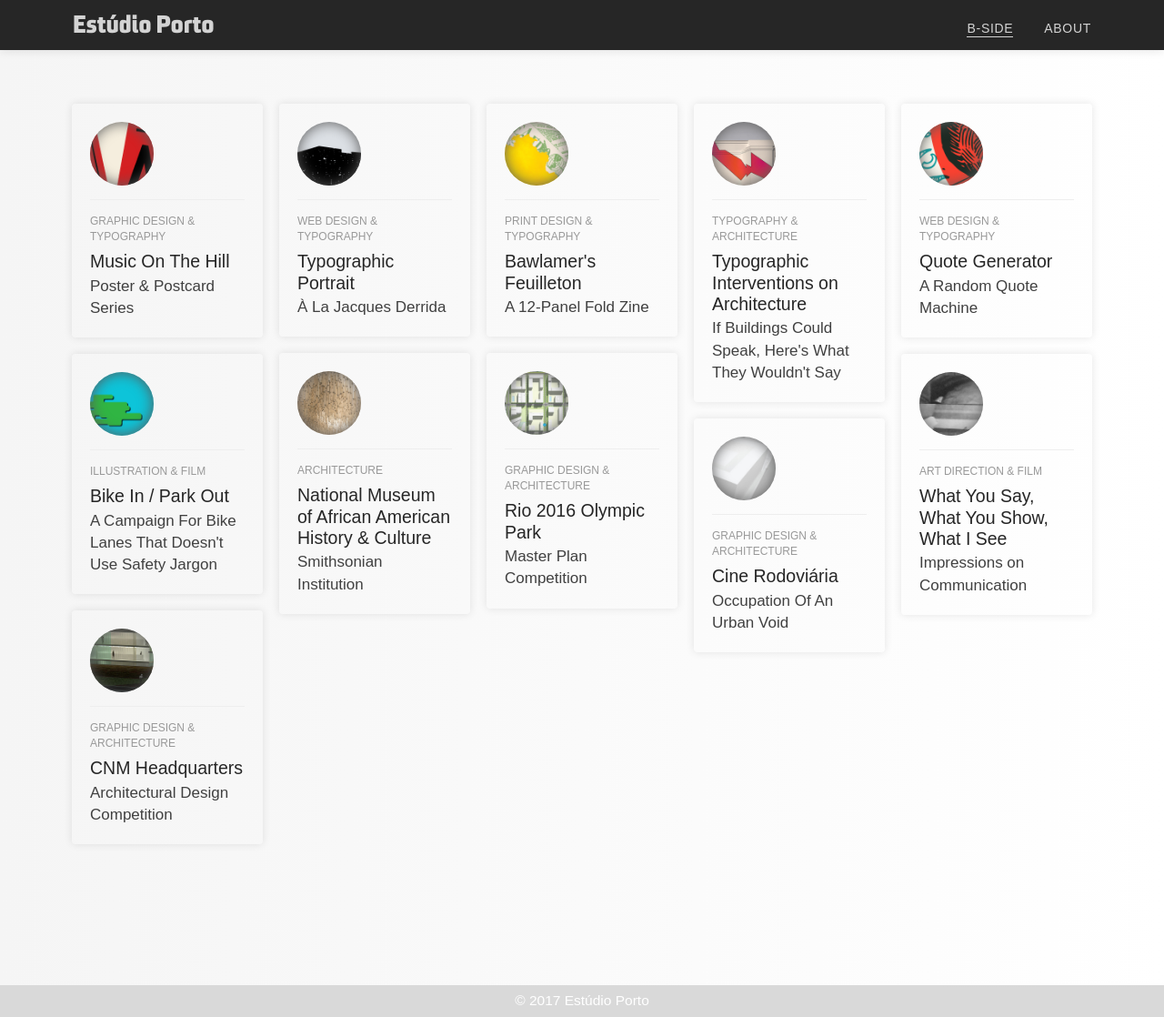
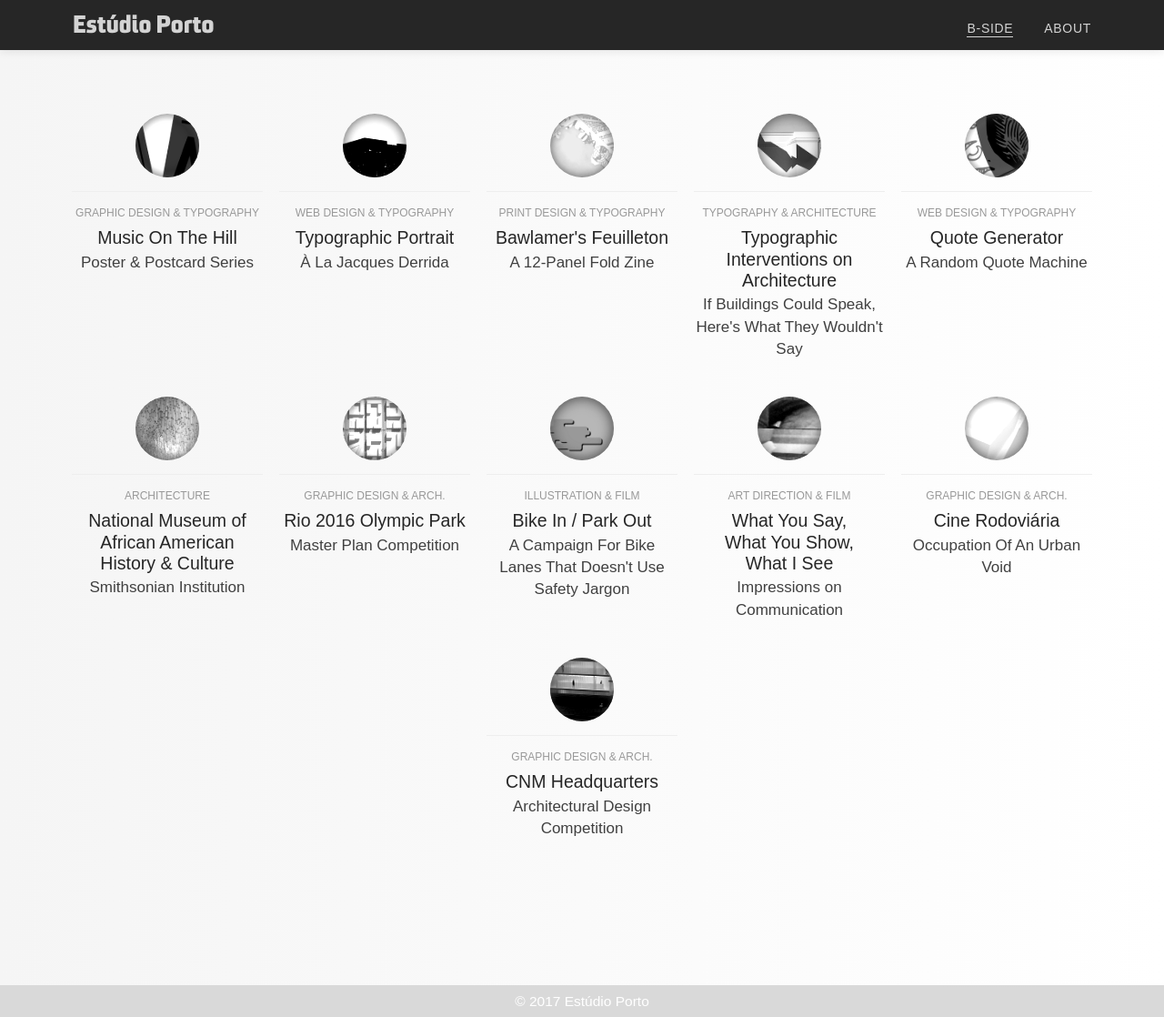
Before and after one commit to carolineportugal/estudioporto, a Jekyll site: the page built from b-side/index.html, in a window 1280 px wide and 1118 px high. Shown: the whole window at 91% size. Built offline with Jekyll 4.4.1, drawn with Linux system fonts in a browser that asks for light colours; nearby versions of some CDN libraries; some web fonts are replaced.

Commit message:
removes masonry style

```diff
--- a/_b-side/cine-rodoviaria.html
+++ b/_b-side/cine-rodoviaria.html
@@ -5,7 +5,7 @@ subtitle: Occupation Of An Urban Void
 season: Spring 2008
 image: cine-rodoviaria.png
 order: 2
-category: Graphic Design & Architecture
+category: Graphic Design & Arch.
 description: "<span class=\"italic\">Final Graduation Project in Architecture & Urban Planning School. Awarded top honors.</i>
 
 <p>This project consists of an architectural intervention in a downtown bus terminal in the city of Brasília, a World Heritage Site, that hides within its structure immense empty, unused, dead spaces in the heart of the city. The intervention consists of three underground buildings interconnected through a wide circulation artery. The main access ramp is located in the wide open-air atrium, where open-air movie showings take place. The fluidity of the ramp contrasts with the orthogonal shapes of the buildings. This elevated pathway penetrates all three buildings, creating a democratic atmosphere where people can freely circulate. The first building is a library—and its façade a large movie screen. In-between buildings there are large underground plazas that function as 'breathing spaces’. The walls of these plazas are intended to be used by graffiti artists, so talented local artists get a chance to showcase their work. The second and third buildings are the film school and the cinema complex, respectively. Two vertical towers, the only visible part of the project from the ground, house elevators and stairs.</p>
--- a/_b-side/cnm-headquarters.html
+++ b/_b-side/cnm-headquarters.html
@@ -5,7 +5,7 @@ subtitle: Architectural Design Competition
 season: Spring 2010
 image: cnm-headquarters.png
 order: 1
-category: Graphic Design & Architecture
+category: Graphic Design & Arch.
 description: "<span class=\"italic\">As Co-author & Architectural Designer at Andre Luque Arquitetura.</span>
 
 <p>The <span class=\"italic\">parti pris</span> takes advantage of the existing topography to create a building that is integrated with the site, having a controlled visual impact by reinforcing its longitudinal axis and keeping a low height, thus respecting the surrounding buildings and natural environment. The overall building block was deconstructed in order to accommodate different programatic needs in different levels while assuring spatial and visual fluidity between the various spaces through inter-connected ramps. Leisure and social areas were transferred to the top and rooftop of the building, instead of the ground floor where these spaces are commonly located, thus creating a unique interaction with the building's surroundings.</p>
--- a/_b-side/rio-2016-olympic-park.html
+++ b/_b-side/rio-2016-olympic-park.html
@@ -4,7 +4,7 @@ title: Rio 2016 Olympic Park
 subtitle: Master Plan Competition
 season: Summer 2013
 order: 5
-category: Graphic Design & Architecture
+category: Graphic Design & Arch.
 image: rio-2016-olympics.png
 description: "<span class=\"italic\">As Architectural Designer at Davis Brody Bond. Full design team composed of: Davis Brody Bond/Aedas + Arup + Fletcher Priest Architects + Grimshaw Architects + Field Operations.</span>
 
--- a/_sass/_b-side.scss
+++ b/_sass/_b-side.scss
@@ -14,14 +14,11 @@ $transition-time:.2s;
   min-height: calc(100% - 3.5rem);
 
   .projects-wrapper{
-    max-width:100%;
+    display:flex;
+    flex-wrap: wrap;
+    justify-content: center;
     padding-top:calc(5rem + 55px);
     padding-bottom:14rem;
-  }
-
-  .grid{
-    margin: 0 auto;
-    max-width:100%;
   }
 
   .project-link{
@@ -29,20 +26,25 @@ $transition-time:.2s;
     transition: $transition-time;
 
     &:hover{
-        .project {
-          background:#fff;
-        }
+      .image{
+         filter: contrast(1) grayscale(0);
+       }
+       h4,
+       .subtitle,
+       .type {
+        opacity: .8;
+      }
     }
 
   }
 
   .project{
-    margin:.9rem;
+    margin:0rem 0.9rem;
+    text-align: center;
+    padding-top:2rem;
     width:210px;
-    height:auto;
-    padding:2rem;
-    box-shadow: 0px 0px 10px 0px rgba(0, 0, 0, .1);
-    border-radius:4px;
+    text-align: center;
+    margin-bottom:2rem;
 
     .image{
       position:relative;
@@ -50,6 +52,8 @@ $transition-time:.2s;
       width:70px;
       border-radius: 50%;
       transition: $transition-time;
+      margin:0 auto;
+      filter: contrast(1.5) grayscale(1);
     }
 
     .image-shadow{
@@ -87,7 +91,6 @@ $transition-time:.2s;
       font-size:17px;
       @include regular();
       color:lighten(#000, 25%);
-      margin-bottom:0;
     }
 
   }
--- a/b-side/index.html
+++ b/b-side/index.html
@@ -7,13 +7,13 @@ layout: default
   <h2 class="hidden-page-name">B-side</h2>
 
   <div class="container">
-    <div class="projects-wrapper grid">
+    <div class="projects-wrapper">
 
       {% assign sorted_projects = (site.b-side | sort: 'order' | reverse ) %}
       {% for project in sorted_projects %}
 
         <a class="project-link" href="{{ site.baseurl}}{{ project.url }}">
-          <div class="project grid-item">
+          <div class="project">
             <div class="image" style="background: url('{{ site.baseurl}}/media/b-side/thumbs/{{ project.image }}'); background-position:center;
             background-size: cover;"><div class="image-shadow"></div></div>
             <hr>
@@ -29,19 +29,3 @@ layout: default
   </div>
 
 </section>
-
-<script src="{{ site.baseurl}}/js/masonry.pkgd.min.js"></script>
-<script>
-
-  $(document).ready(function() {
-
-    $('.grid').masonry({
-    // options
-    itemSelector: '.grid-item',
-    columnWidth: '.grid-item',
-    fitWidth: true
-    });
-
-  });
-
-</script>
```
Also changed, not shown: js/masonry.pkgd.min.js (deleted).
